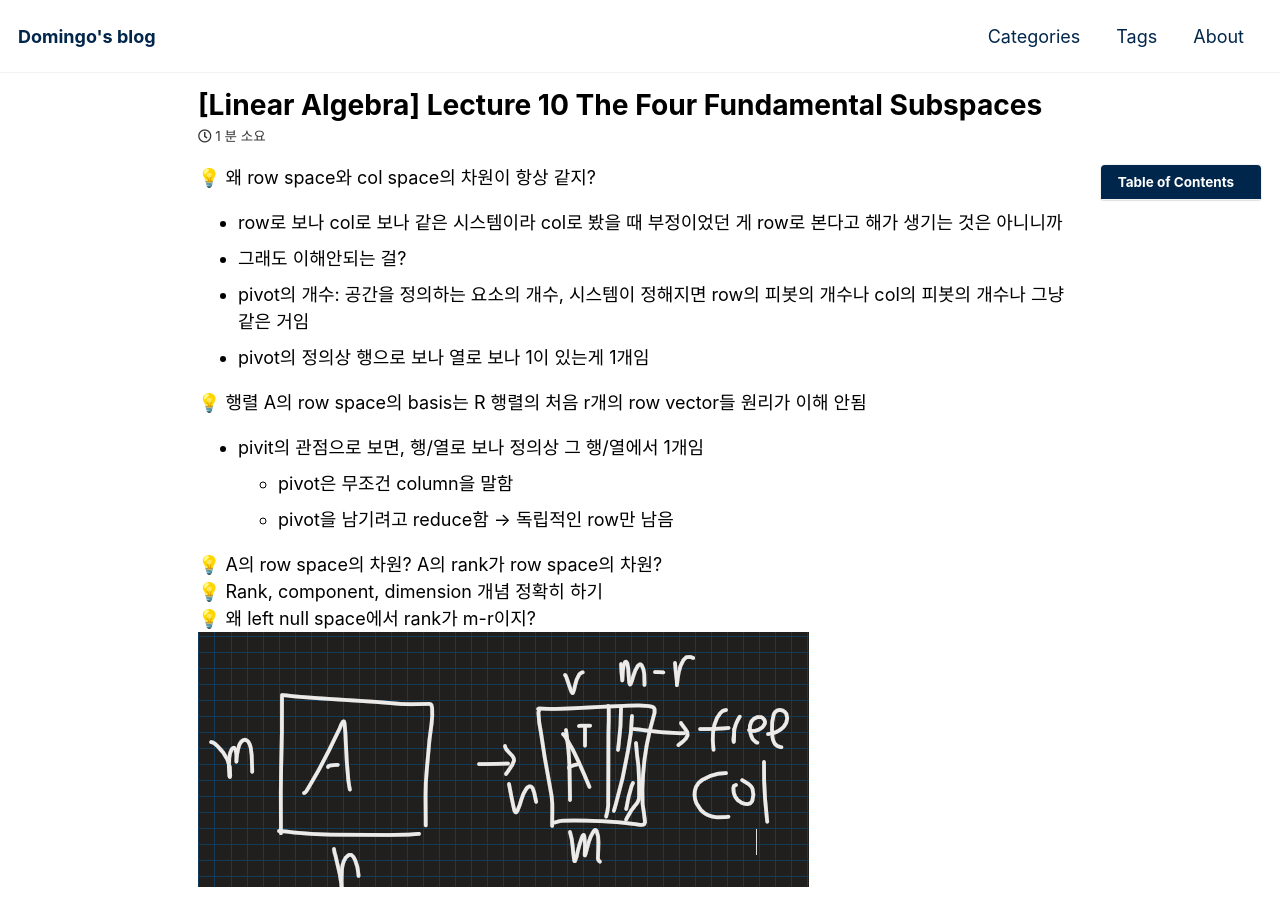
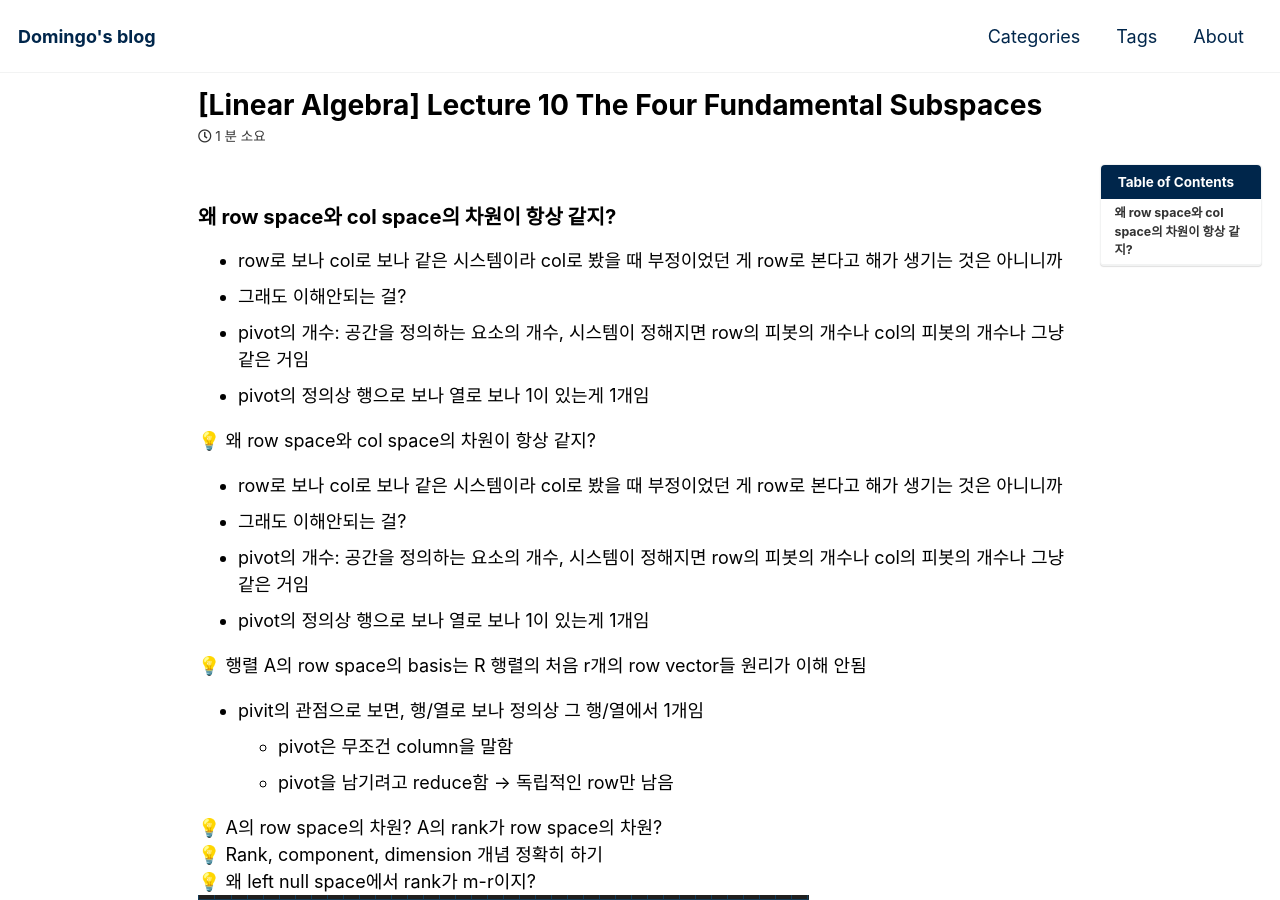
Before and after one commit to domingolee0254/domingolee0254.github.io, a Jekyll site: the page built from _posts/Math/2024-07-20-[Linear Algebra] Lecture 10 The Four Fundamental Subspaces.md, in a window 1280 px wide and 900 px high. Built offline with Jekyll 4.4.1, drawn with Linux system fonts in a browser that asks for light colours; cached includes are drawn as plain includes; comment, search, counter and statistics services are not loaded.

Commit message:
math_lec10_update

```diff
--- a/_posts/Math/2024-07-20-[Linear Algebra] Lecture 10 The Four Fundamental Subspaces.md
+++ b/_posts/Math/2024-07-20-[Linear Algebra] Lecture 10 The Four Fundamental Subspaces.md
@@ -10,6 +10,13 @@ categories:
 tags:
 last_modified_at: 2024-07-20
 ---
+
+### 왜 row space와 col space의 차원이 항상 같지?
+- row로 보나 col로 보나 같은 시스템이라 col로 봤을 때 부정이었던 게 row로 본다고 해가 생기는 것은 아니니까
+- 그래도 이해안되는 걸?
+- pivot의 개수: 공간을 정의하는 요소의 개수, 시스템이 정해지면 row의 피봇의 개수나 col의 피봇의 개수나 그냥 같은 거임
+- pivot의 정의상 행으로 보나 열로 보나 1이 있는게 1개임
+
 
 <aside>
 💡 왜 row space와 col space의 차원이 항상 같지?
```
